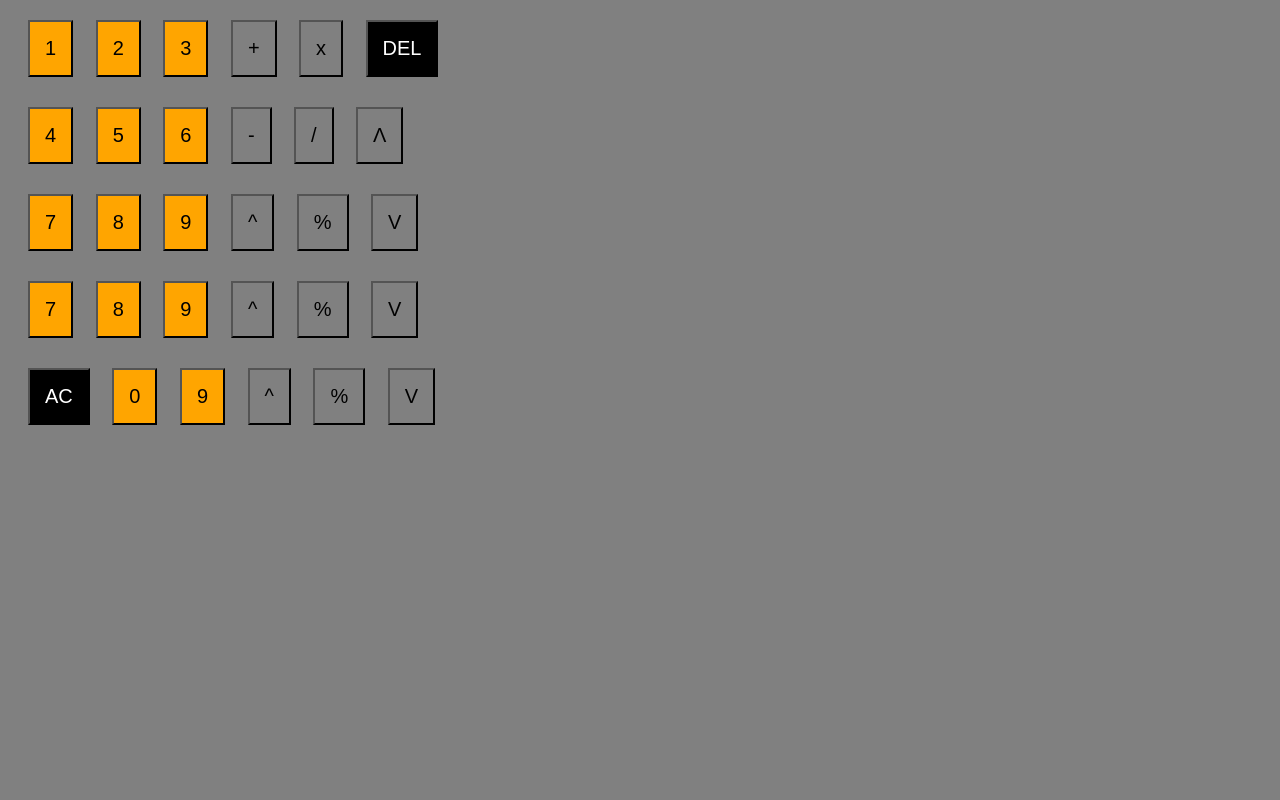
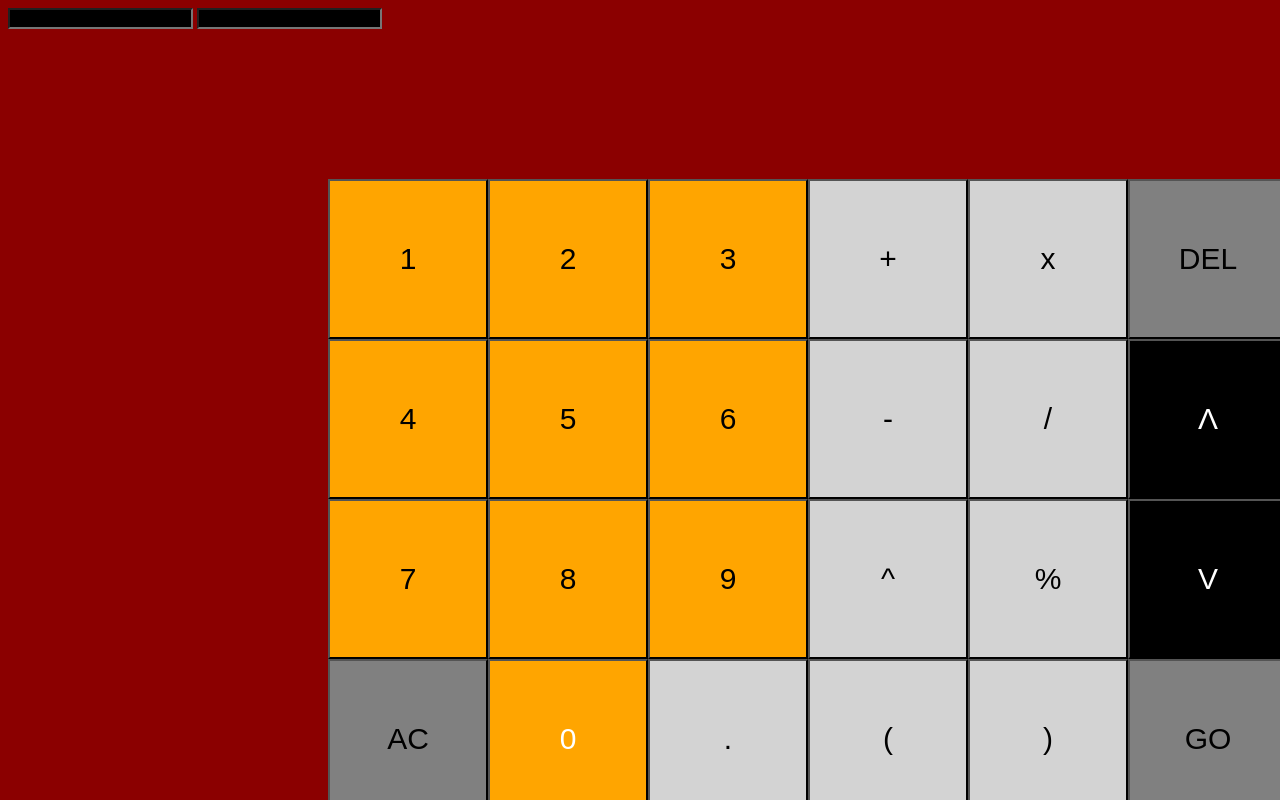
Before and after one commit to DTD-png/Calculator, a website: page index.html in a window 1280 px wide. Drawn offline with Linux system fonts and the light colour scheme.

Commit message:
did some styling

```diff
--- a/index.css
+++ b/index.css
@@ -1,27 +1,28 @@
 body {
-    background-color: grey;
 
-    .button {
+    #upper-rectangle  {
+
+    }
+    #lower-rectangle {
+        width: 50%;
+        height: 50%;
+        margin-left: 25%;
+        margin-right: 25%;
+        margin-top: 150px;
+        margin-bottom: 200px;
+        position: fixed;
+        align-items: center;
+    }
+    background-color: darkred;
+
+    .buttons {
         grid-template-columns: auto auto auto auto auto auto;
-        margin: 10px;
-        font-size: 10px;
-    }
-    .number {
-        background-color: orange;
-        margin: 10px;
-        font-size: 10px;
-        padding: 15px;
-        font-size: 20px;
-        max-height: 100px;
-        max-width: 100px;
+        display: grid;
+        place-items: center;
     }
     .symbol {
-        background-color: grey;
-        margin: 10px;
-        font-size: 10px;
-        padding-top: 10px;
-        padding-bottom: 10px;
-        padding: 15px;
-        font-size: 20px;
+        width: 160px;
+        height: 160px;
+        font-size: 30px;
     }
 }
--- a/index.html
+++ b/index.html
@@ -8,49 +8,46 @@
 <link rel="Stylesheet" href="index.css">
 <div id="main">
 
-    <div class="boxes">
-
+    <div id="upper-rectangle">
+        <input id="input" style="background-color: black; color: white;" type="text" id="username" placeholder="">
+        <input id="output" style="background-color: black; color: white;" type="text" id="output" placeholder="">
     </div>
 
-    <div class="button">
-        <button class="number" style="background-color: orange;" onclick="one()">1</button>
-        <button class="number" style="background-color: orange;"onclick="two()">2</button>
-        <button class="number" style="background-color: orange;"="three()">3</button>
-        <button class="symbol" onclick="plus()">+</button>
-        <button class="symbol" onclick="multi()">x</button>
-        <button class="symbol" style="background-color: black; color: white;" onclick="del()">DEL</button>
+    <div id="lower-rectangle">
+        <div class="buttons">
+            <button class="symbol" style="background-color: orange;" onclick="one()">1</button>
+            <button class="symbol" style="background-color: orange;" onclick="two()">2</button>
+            <button class="symbol" style="background-color: orange;" onclick="three()">3</button>
+            <button class="symbol" style="background-color: lightgrey;" onclick="plus()">+</button>
+            <button class="symbol" style="background-color: lightgrey;" onclick="multi()">x</button>
+            <button class="symbol" style="background-color: grey;" onclick="del()">DEL</button>
+        </div>
+        <div class="buttons">
+            <button class="symbol" style="background-color: orange;"onclick="four()">4</button>
+            <button class="symbol" style="background-color: orange;"onclick="five()">5</button>
+            <button class="symbol" style="background-color: orange;"onclick="six()">6</button>
+            <button class="symbol" style="background-color: lightgrey;" onclick="minus()">-</button>
+            <button class="symbol" style="background-color: lightgrey;" onclick="div()">/</button>
+            <button class="symbol" style="background-color: black; color: white;" onclick="up()">Ʌ</button>
+        </div>
+        <div class="buttons">
+            <button class="symbol" style="background-color: orange;"onclick="sev()">7</button>
+            <button class="symbol" style="background-color: orange;"onclick="eigh()">8</button>
+            <button class="symbol" style="background-color: orange;"onclick="nine()">9</button>
+            <button class="symbol" style="background-color: lightgrey;" onclick="up()">^</button>
+            <button class="symbol" style="background-color: lightgrey;" onclick="up()">%</button>
+            <button class="symbol" style="background-color: black; color: white;" onclick="up()">V</button>
+        </div>
+
+        <div class="buttons">
+            <button class="symbol" style="background-color: grey;" onclick="up()">AC</button>
+            <button class="symbol" style="background-color: orange; color: white;" onclick="up()">0</button>
+            <button class="symbol" style="background-color: lightgrey;" onclick="up()">.</button>
+            <button class="symbol" style="background-color: lightgrey;" onclick="up()">(</button>
+            <button class="symbol" style="background-color: lightgrey;" onclick="up()">)</button>
+            <button class="symbol" style="background-color: grey;" onclick="up()">GO</button>
+        </div>
     </div>
-    <div class="button">
-        <button class="number" style="background-color: orange;"onclick="four()">4</button>
-        <button class="number" style="background-color: orange;"onclick="five()">5</button>
-        <button class="number" style="background-color: orange;"onclick="six()">6</button>
-        <button class="symbol" onclick="minus()">-</button>
-        <button class="symbol" onclick="div()">/</button>
-        <button class="symbol" onclick="up()">Ʌ</button>
-    </div>
-    <div class="button">
-        <button class="number" style="background-color: orange;"onclick="sev()">7</button>
-        <button class="number" style="background-color: orange;"onclick="eigh()">8</button>
-        <button class="number" style="background-color: orange;"onclick="nine()">9</button>
-        <button class="symbol" onclick="up()">^</button>
-        <button class="symbol" onclick="up()">%</button>
-        <button class="symbol" onclick="up()">V</button>
-    </div>
-    <div class="button">
-        <button class="number" style="background-color: orange;"onclick="up()">7</button>
-        <button class="number" style="background-color: orange;"onclick="up()">8</button>
-        <button class="number" style="background-color: orange;"onclick="up()">9</button>
-        <button class="symbol" onclick="up()">^</button>
-        <button class="symbol" onclick="up()">%</button>
-        <button class="symbol" onclick="up()">V</button>
-    </div>
-    <div class="button">
-        <button class="symbol" style="background-color: black; color: white;" onclick="up()">AC</button>
-        <button class="number" style="background-color: orange;"onclick="up()">0</button>
-        <button class="number" onclick="up()">9</button>
-        <button class="symbol" onclick="up()">^</button>
-        <button class="symbol" onclick="up()">%</button>
-        <button class="symbol" onclick="up()">V</button>
-    </div>
+
 </div>
 </html>
```
